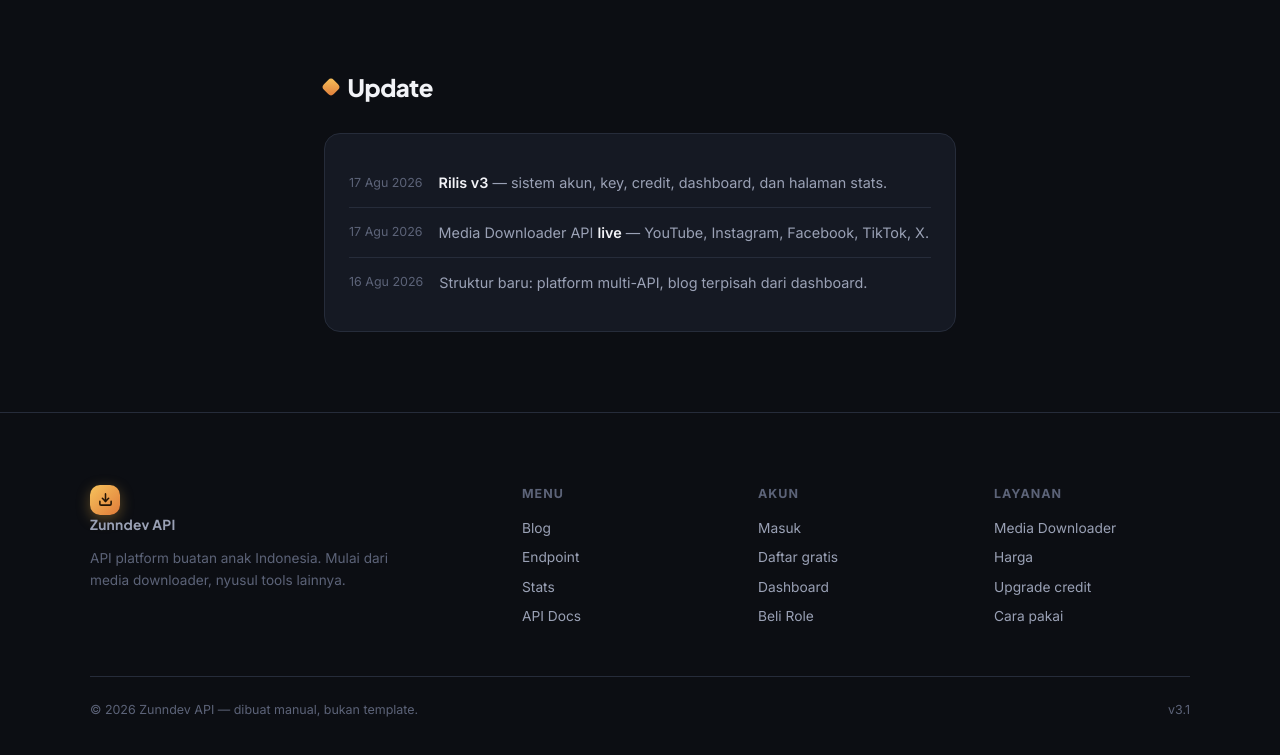
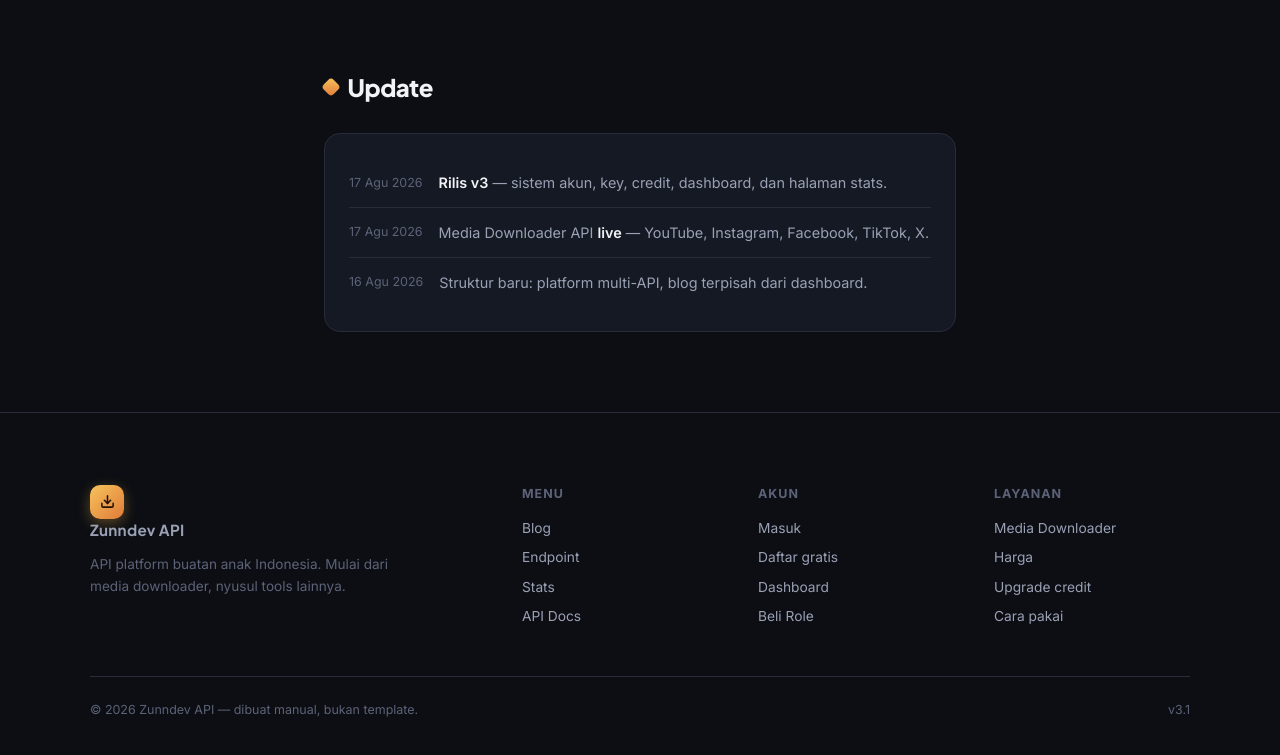
Before and after one commit to zunndev-code/media-api, a website: page public/index.html in a window 1280 px wide. Shown: the part 1850-2605 px from the top of the page. Drawn offline with Linux system fonts and the light colour scheme; no server answers; a web font is replaced by a local one.

Commit message:
Footer logo: jarak 1.6rem + ikon 34px + teks 0.95rem (v4)

```diff
--- a/public/css/style.css
+++ b/public/css/style.css
@@ -1003,7 +1003,15 @@ footer {
 .foot-grid a { color: var(--muted); text-decoration: none; display: block; margin-bottom: 0.55rem; font-size: 0.86rem; }
 .foot-grid a:hover { color: var(--green-bright); }
 .foot-brand p { color: var(--muted-2); font-size: 0.85rem; line-height: 1.6; max-width: 300px; margin-top: 0.8rem; }
-.foot-brand .logo { margin-bottom: 0.4rem; gap: 1.1rem; }
+.foot-brand .logo {
+  margin-bottom: 0.6rem;
+  gap: 1.6rem;
+  font-size: 0.95rem;
+}
+.foot-brand .logo .mark {
+  width: 34px;
+  height: 34px;
+}
 .foot-bottom {
   max-width: 1100px;
   margin: 2.5rem auto 0;
```
Also changed, not shown: public/404.html (+1 -1 lines), public/buy.html (+2 -2 lines), public/dashboard.html (+2 -2 lines), public/docs.html (+2 -2 lines), public/endpoints.html (+2 -2 lines), public/index.html (+2 -2 lines), public/login.html (+1 -1 lines), public/register.html (+1 -1 lines), public/stats.html (+2 -2 lines).
